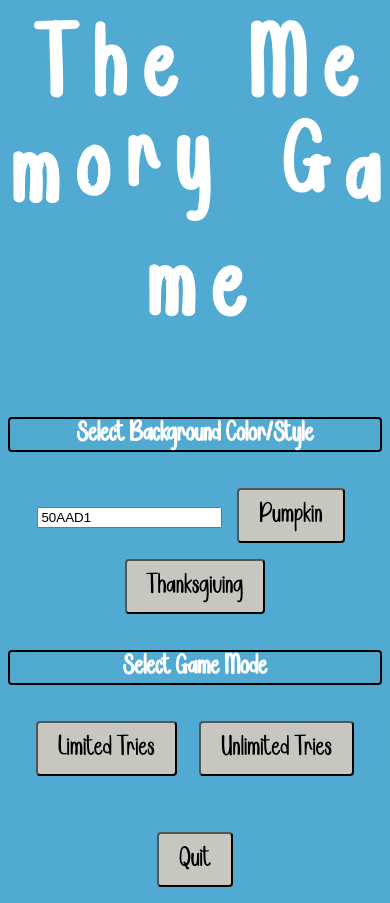
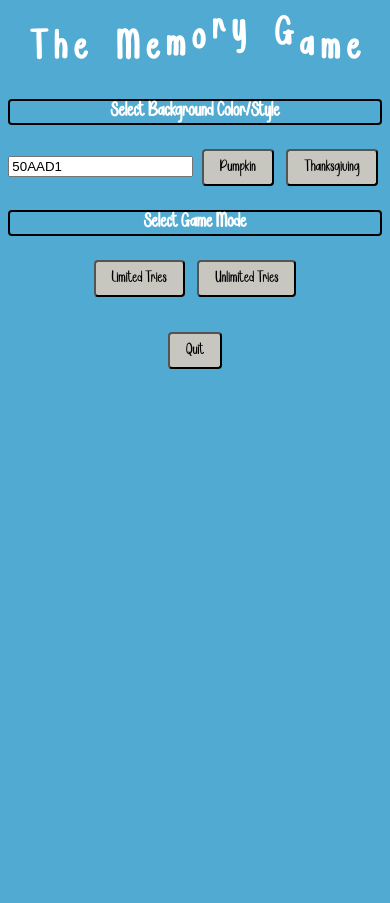
Before and after one commit to jurdendurden/memory_game, a PHP site: page / in a window 390 px wide. After the commit the page ends 369 px from the top, so only its background shows below. Run offline with PHP 8.4, Linux system fonts and the light colour scheme; some libraries are stand-ins or nearby versions.

Commit message:
responsiveness step 1

```diff
--- a/styles.css
+++ b/styles.css
@@ -1,3 +1,4 @@
+/* Font faces remain the same */
 @font-face {
     font-family: 'rainbow';
     src: url('./fonts/Rainbow Party.otf') format('truetype');
@@ -12,77 +13,83 @@
     font-style: normal;
 }
 
+/* Base styles with responsive units */
 body {
     font-family: 'sunshine', Arial, Helvetica, sans-serif;
     text-align: center;
     background-color: #50aad1;
     color: #FFFFFF;
+    margin: 0;
+    padding: 1rem;
+    box-sizing: border-box;
 }
 
 .label {
-    border-color: black;
-    border-radius: 2px;
-    border-style: solid;
+    border: 2px solid black;
+    border-radius: 4px;
 }
 
 .background_img {
     opacity: 0.5;
     z-index: -999;
+    max-width: 100%;
+    height: auto;
 }
 
+/* Responsive typography */
 h1 {
-    font-size: 100px;
+    font-size: clamp(2.5rem, 8vw, 6.25rem); /* 40px to 100px */
+    margin-top: 1.25rem;
 }
 
-h1, h2 {
-    margin-top: 20px;
+h2 {
+    font-size: clamp(1.75rem, 5vw, 2.5rem);
+    margin-top: 1.25rem;
 }
 
 h3 {
-    font-size: 28px;
-}
-
-.label {
-    border-width: 2px;
-    border-color: black;
-    border-radius: 4px;
+    font-size: clamp(1.25rem, 3vw, 1.75rem);
 }
 
 #start_window {
-    margin-top: 20px;
-    font-size: 36px;
+    margin-top: 1.25rem;
+    font-size: clamp(1.5rem, 4vw, 2.25rem);
 }
 
+/* Responsive buttons */
 button {
-    margin: 8px;
-    padding: 10px 20px;
-    font-size: 28px;
+    margin: 0.5rem;
+    padding: 0.625rem 1.25rem;
+    font-size: clamp(1rem, 2.5vw, 1.75rem);
     cursor: pointer;
     border-radius: 4px;
     font-family: 'sunshine', Arial, Helvetica, sans-serif;
     background-color: rgb(199, 199, 192);
-
 }
 
 .color_button {
-    margin: 4px;
-    width: 16px;
-    height: 16px;
+    margin: 0.25rem;
+    width: clamp(12px, 2vw, 16px);
+    height: clamp(12px, 2vw, 16px);
     cursor: pointer;
     border-radius: 4px;
 }
 
+/* Responsive game board */
 #game_board {
     display: grid;
     justify-content: center;
-    gap: 10px;
-    margin: 20px auto;
+    gap: 0.625rem;
+    margin: 1.25rem auto;
+    max-width: 100%;
+    padding: 0 1rem;
 }
 
+/* Responsive tiles */
 .tile {
-    width: 100px;
-    height: 100px;
-    perspective: 1000px; /* Ensure 3D flip looks correct */
+    width: clamp(60px, 15vw, 100px);
+    height: clamp(60px, 15vw, 100px);
+    perspective: 1000px;
 }
 
 .tile_inner {
@@ -94,16 +101,12 @@ button {
     cursor: pointer;
 }
 
-.tile.flipped .tile_inner {
-    transform: rotateY(180deg);
-}
-
 .tile_front, .tile_back {
     font-family: 'rainbow';
     position: absolute;
     width: 100%;
     height: 100%;
-    backface-visibility: hidden; /* Prevent seeing the back side before flipping */
+    backface-visibility: hidden;
     display: flex;
     justify-content: center;
     align-items: center;
@@ -115,12 +118,12 @@ button {
 .tile_front {
     background-color: rgb(92, 92, 255);
     color: white;
-    font-size: 60px;
+    font-size: clamp(2rem, 6vw, 3.75rem);
 }
 
 .tile_back {
     background-color: white;
-    transform: rotateY(180deg); /* Flip the back content */
+    transform: rotateY(180deg);
     color: black;
     display: flex;
     flex-direction: column;
@@ -129,49 +132,62 @@ button {
 }
 
 .tile_back .tile_name {
-    font-size: 28px;
-    margin-top: 4px;
-    height: 20px;
+    font-size: clamp(1rem, 2.5vw, 1.75rem);
+    margin-top: 0.25rem;
+    height: clamp(12px, 2.5vw, 20px);
 }
 
 .tile_back .logo {
-    width: 80px;
-    height: 80px;
+    width: clamp(48px, 10vw, 80px);
+    height: clamp(48px, 10vw, 80px);
     background-size: contain;
     background-position: center;
     background-repeat: no-repeat;
 }
 
 #game_window {
-    margin-top: 20px;
-    font-size: 30px;
+    margin-top: 1.25rem;
+    font-size: clamp(1.25rem, 3vw, 1.875rem);
 }
 
-.selected {
-    background-color: rgb(92, 92, 255);
-    color: white;
-    border: 2px solid #000000;
+/* Media queries for specific adjustments */
+@media screen and (max-width: 768px) {
+    #game_board {
+        gap: 0.5rem;
+        padding: 0 0.5rem;
+    }
 
-}
-
-/* Animation for inflating the score */
-@keyframes inflate {
-    0% {
-        transform: scale(1);
-    }
-    50% {
-        transform: scale(1.5);
-    }
-    100% {
-        transform: scale(1);
+    button {
+        padding: 0.5rem 1rem;
+        margin: 0.25rem;
     }
 }
 
+@media screen and (max-width: 480px) {
+    body {
+        padding: 0.5rem;
+    }
+
+    .tile_back .logo {
+        width: 85%;
+        height: 85%;
+    }
+
+    .bounce_text span {
+        animation-duration: 1s;
+    }
+}
+
+/* Animations remain the same */
+@keyframes inflate {
+    0% { transform: scale(1); }
+    50% { transform: scale(1.5); }
+    100% { transform: scale(1); }
+}
 
 .animate-score {
     animation: inflate 0.5s ease-in-out;
 }
-
 
 .bounce_text span {
     position: relative;
@@ -180,14 +196,9 @@ button {
     animation-delay: calc(.08s * var(--i));
     border-color: #000000;
     border-width: 1px;
-
 }
 
 @keyframes bounce_text {
-    0%,40%,100% {
-      transform: translateY(0)
-    }
-    20% {
-      transform: translateY(-20px)
-    }
+    0%,40%,100% { transform: translateY(0) }
+    20% { transform: translateY(-20px) }
 }
```
